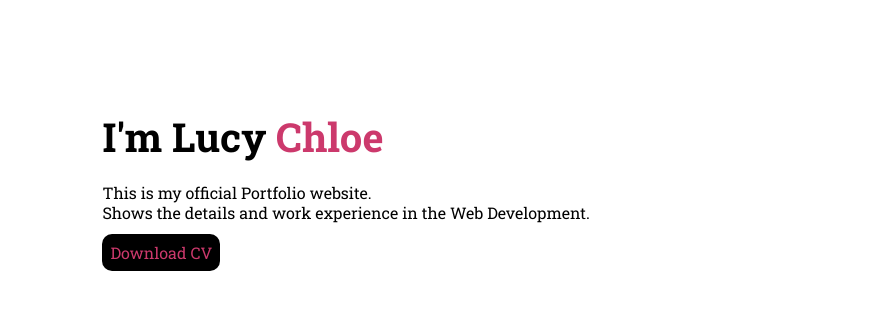
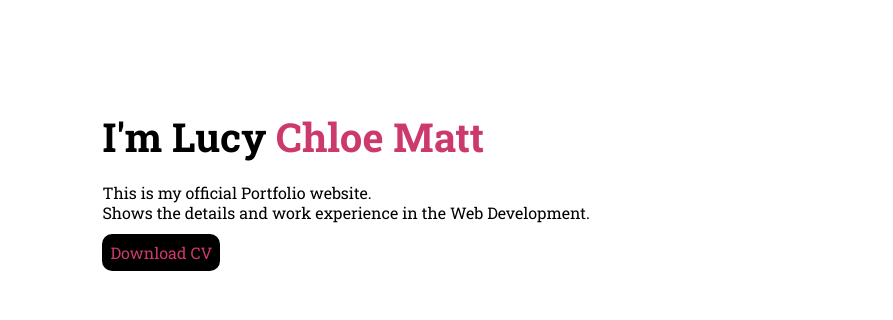
Before and after one commit to asramehrincr/Portfolio-Html-css, a plain HTML site: page index.html in a window 1280 px wide. Shown: the part 156-476 px from the top of the page, 0-893 px from the left. Drawn offline with Linux system fonts and the light colour scheme; a web font is replaced by a local one.

Commit message:
version2

```diff
--- a/index.html
+++ b/index.html
@@ -26,7 +26,7 @@
         <!-- home -->
         <section id="home">
             <div class="home-contents">
-                <h1 id="username">I'm Lucy <span id="lname">Chloe</span></h1>
+                <h1 id="username">I'm Lucy <span id="lname">Chloe Matt</span></h1>
                 <p id="user-details">This is my official Portfolio website. <br>Shows the details and work experience in the Web Development.</p>
                 <a id="download" href="./CV.pdf" download>Download CV</a>
             </div>
```
